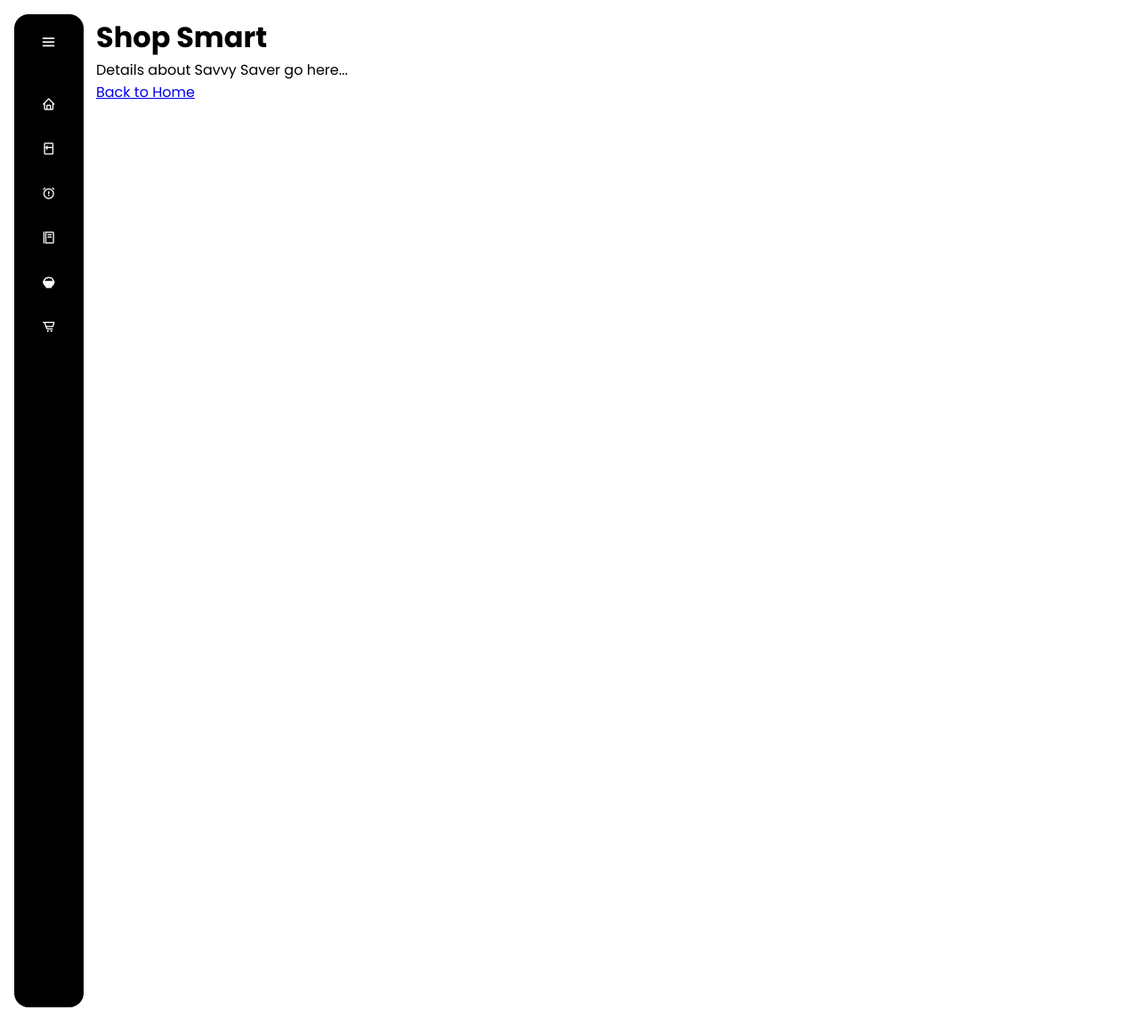
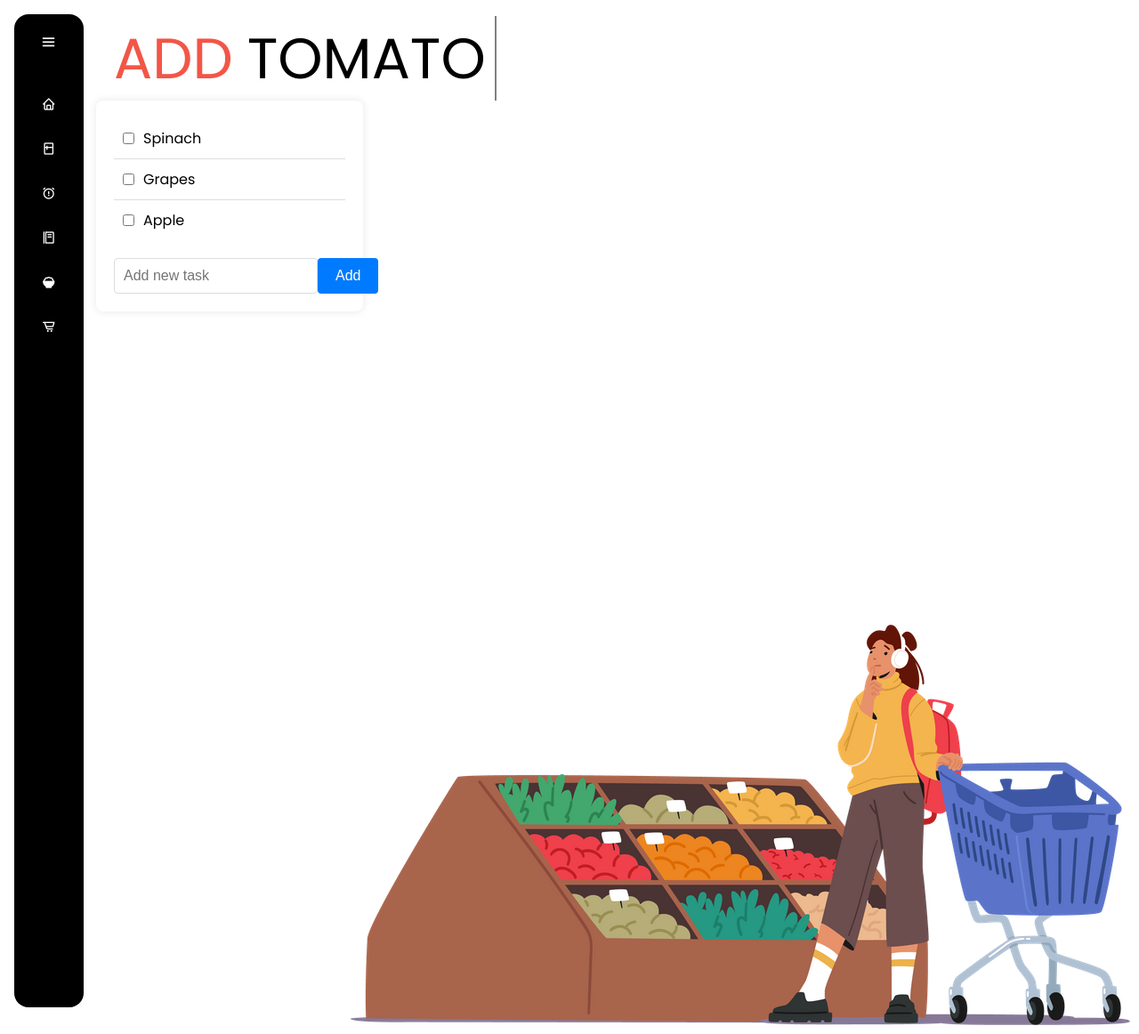
Before and after one commit to kosuri-indu/StockUp, a Flask app: page /shop-smart in a window 1280 px wide. Shown: the whole page at 89% size. Run offline with Flask 3, Linux system fonts and the light colour scheme; some web fonts are replaced.

Commit message:
updated shop smart

```diff
--- a/frontend/static/css/features.css
+++ b/frontend/static/css/features.css
@@ -91,3 +91,119 @@
 .back-btn:hover {
     background-color: #4a8cc1;
 }
+
+
+/*Shop Smart CSS*/
+
+.text-container {
+    font-family: 'Poppins';
+    font-size: 5vw;
+    display: flex;
+    align-items: flex-start;
+    padding-left: 20px;
+}
+
+.constant {
+    padding-right: 6px;
+    margin-right: 10px;
+    color: #f25647;
+}
+
+
+.typing {
+    display: inline-block;
+    border-right: 2px solid grey;
+    white-space: nowrap;
+    overflow: hidden;
+    padding-right: 10px; /* Adjust padding to ensure the cursor doesn’t overlap */
+    display: inline-block; /* Ensure it wraps tightly around the text */
+}
+
+@keyframes blink {
+    0%, 50%, 100% { border-color: black; }
+    25%, 75% { border-color: transparent; }
+}
+
+.typing::after {
+    content: "";
+    animation: blink 1s step-end infinite;
+}
+
+@media (max-width: 600px) {
+    .text-container {
+        font-size: 12vw; /* Larger font size for smaller screens */
+    }
+}
+
+
+.lowerbox{
+    height: 100vh;
+    width: 100vw;
+    object-fit: contain;
+}
+.image{
+    position: fixed;
+    bottom: 0;
+    right: 0;
+    margin: 10px;
+}
+
+.todo-container {
+    background-color: #fff;
+    border-radius: 8px;
+    box-shadow: 0 0 10px rgba(0, 0, 0, 0.1);
+    width: 300px;
+    padding: 20px;
+}
+
+.todo-list {
+    list-style: none;
+    padding: 0;
+    margin: 0;
+}
+
+.todo-item {
+    display: flex;
+    align-items: center;
+    padding: 10px;
+    border-bottom: 1px solid #ddd;
+}
+
+.todo-item:last-child {
+    border-bottom: none;
+}
+
+input[type="checkbox"] {
+    margin-right: 10px;
+}
+
+label {
+    font-size: 16px;
+}
+
+.todo-form {
+    display: flex;
+    margin-top: 20px;
+}
+
+.todo-form input[type="text"] {
+    flex: 1;
+    padding: 10px;
+    font-size: 16px;
+    border: 1px solid #ddd;
+    border-radius: 4px;
+}
+
+.todo-form button {
+    padding: 10px 20px;
+    font-size: 16px;
+    border: none;
+    border-radius: 4px;
+    background-color: #007bff;
+    color: #fff;
+    cursor: pointer;
+}
+
+.todo-form button:hover {
+    background-color: #0056b3;
+}
--- a/frontend/static/css/home.css
+++ b/frontend/static/css/home.css
@@ -2,6 +2,7 @@
 @import url("https://fonts.googleapis.com/css2?family=Coming+Soon&family=Cuprum:ital,wght@0,400..700;1,400..700&display=swap");
 @import url("https://fonts.googleapis.com/css2?family=Caveat+Brush&family=Coming+Soon&family=Cuprum:ital,wght@0,400..700;1,400..700&display=swap");
 @import url("https://fonts.googleapis.com/css2?family=Abril+Fatface&family=Indie+Flower&display=swap");
+
 * {
     margin: 0px;
     padding: 0px;
@@ -11,7 +12,7 @@
 body {
     display: flex;
     justify-content: center;
-    align-self: center;
+    align-items: center;
     min-height: 100vh;
     font-family: "Poppins", sans-serif;
     background-color: white;
@@ -44,9 +45,11 @@
     opacity: 0;
     pointer-events: none;
 }
-.pagecontent{
+
+.pagecontent {
     overflow-y: auto;
 }
+
 .sidebar.active .logo_content .logo {
     opacity: 1;
     pointer-events: none;
@@ -241,23 +244,25 @@
     margin-right: 1em;
 }
 
- .container .box:nth-child(1) {
+.container .box:nth-child(1) {
     grid-column: span 1;
     grid-row: span 3;
 }
+
 .container .box:nth-child(2) {
     grid-column: span 1;
     grid-row: span 2;
 }
+
 .container .box:nth-child(3) {
     grid-column: span 1;
     grid-row: span 2;
 }
+
 .container .box:nth-child(4) {
     grid-column: span 2;
     grid-row: span 2;
 }
-
 
 .container .box.rg {
     background-color: #FF6A71;
@@ -287,7 +292,6 @@
         padding-bottom: 10px;
         grid-template-columns: repeat(auto-fill, minmax(50%, 1fr));
         grid-template-rows: minmax(auto, auto);
-
     }
     .container .box {
         grid-column: unset !important;
--- a/frontend/templates/base.html
+++ b/frontend/templates/base.html
@@ -77,11 +77,9 @@
         {% endblock container %}
     </div>
 
-    <div class="pagecontent">
-        {% block pagecontent %}
+    {% block pagecontent %}
 
-        {% endblock pagecontent %}
-    </div>
+    {% endblock pagecontent %}
 
     <script>
         let btn = document.querySelector("#btn");
--- a/frontend/templates/fridgepeek.html
+++ b/frontend/templates/fridgepeek.html
@@ -1,6 +1,7 @@
 {% extends 'base.html' %}
 
 {% block pagecontent %}
+<div class="pagecontent">
     <div class="fridge">
         <h1>Welcome to Your Digital Fridge</h1>
         <p>Explore the fresh and delicious items we have in store for you. Keep track of your groceries and never let anything go to waste!</p>
@@ -18,4 +19,5 @@
             <!-- Add more items as needed -->
         </div>
     </div>
+</div>
 {% endblock %}
--- a/frontend/templates/gourmet-goals.html
+++ b/frontend/templates/gourmet-goals.html
@@ -3,5 +3,7 @@
     <title>Goals</title>
 {% endblock  %}
 {% block pagecontent %}
-    <p>Gourmet Goals</p>
+    <div class="pagecontent">
+        <p>Gourmet Goals</p>
+    </div>
 {% endblock pagecontent %}
--- a/frontend/templates/shop-smart.html
+++ b/frontend/templates/shop-smart.html
@@ -1,9 +1,71 @@
 {% extends 'base.html' %}
 
-{% block container %}
-<div class="section">
-    <h1>Shop Smart</h1>
-    <p>Details about Savvy Saver go here...</p>
-    <a href="/home">Back to Home</a>
+{% block pagecontent %}
+<div class="pagecontent">
+    <div class="text-container">
+        <div class="constant">ADD</div>
+        <div class="typing" id="typedText"></div>
+    </div>
+
+    <div class="todo-container">
+        <ul class="todo-list">
+            <li class="todo-item">
+                <input type="checkbox" id="task1">
+                <label for="task1">Spinach</label>
+            </li>
+            <li class="todo-item">
+                <input type="checkbox" id="task2">
+                <label for="task2">Grapes</label>
+            </li>
+            <li class="todo-item">
+                <input type="checkbox" id="task3">
+                <label for="task3">Apple</label>
+            </li>
+        </ul>
+        <form class="todo-form">
+            <input type="text" id="new-task" placeholder="Add new task" required>
+            <button type="submit">Add</button>
+        </form>
+    </div>
+    <div class="lowerbox">
+        <img src="{{ url_for('static', filename='images/shoppingGirl.png') }}" class="image">
+    </div>
+
+    <script>
+        const words = ["MILK", "BREAD", "TOMATOES"];
+        let wordIndex = 0;
+        let charIndex = 0;
+        const typingSpeed = 150;
+        const erasingSpeed = 100;
+        const newWordDelay = 1000;
+        const cursorBlinkDelay = 500;
+
+        const typedTextElement = document.getElementById('typedText');
+
+        function type() {
+            if (charIndex < words[wordIndex].length) {
+                typedTextElement.textContent += words[wordIndex].charAt(charIndex);
+                charIndex++;
+                setTimeout(type, typingSpeed);
+            } else {
+                setTimeout(erase, newWordDelay);
+            }
+        }
+
+        function erase() {
+            if (charIndex > 0) {
+                typedTextElement.textContent = words[wordIndex].substring(0, charIndex - 1);
+                charIndex--;
+                setTimeout(erase, erasingSpeed);
+            } else {
+                wordIndex = (wordIndex + 1) % words.length;
+                setTimeout(type, cursorBlinkDelay);
+            }
+        }
+
+        document.addEventListener("DOMContentLoaded", function () {
+            setTimeout(type, cursorBlinkDelay);
+        });
+    </script>
 </div>
 {% endblock %}
```
Also changed, not shown: frontend/static/images/shoppingGirl.png (added). Lines whose indentation alone changed are shown as unchanged.
